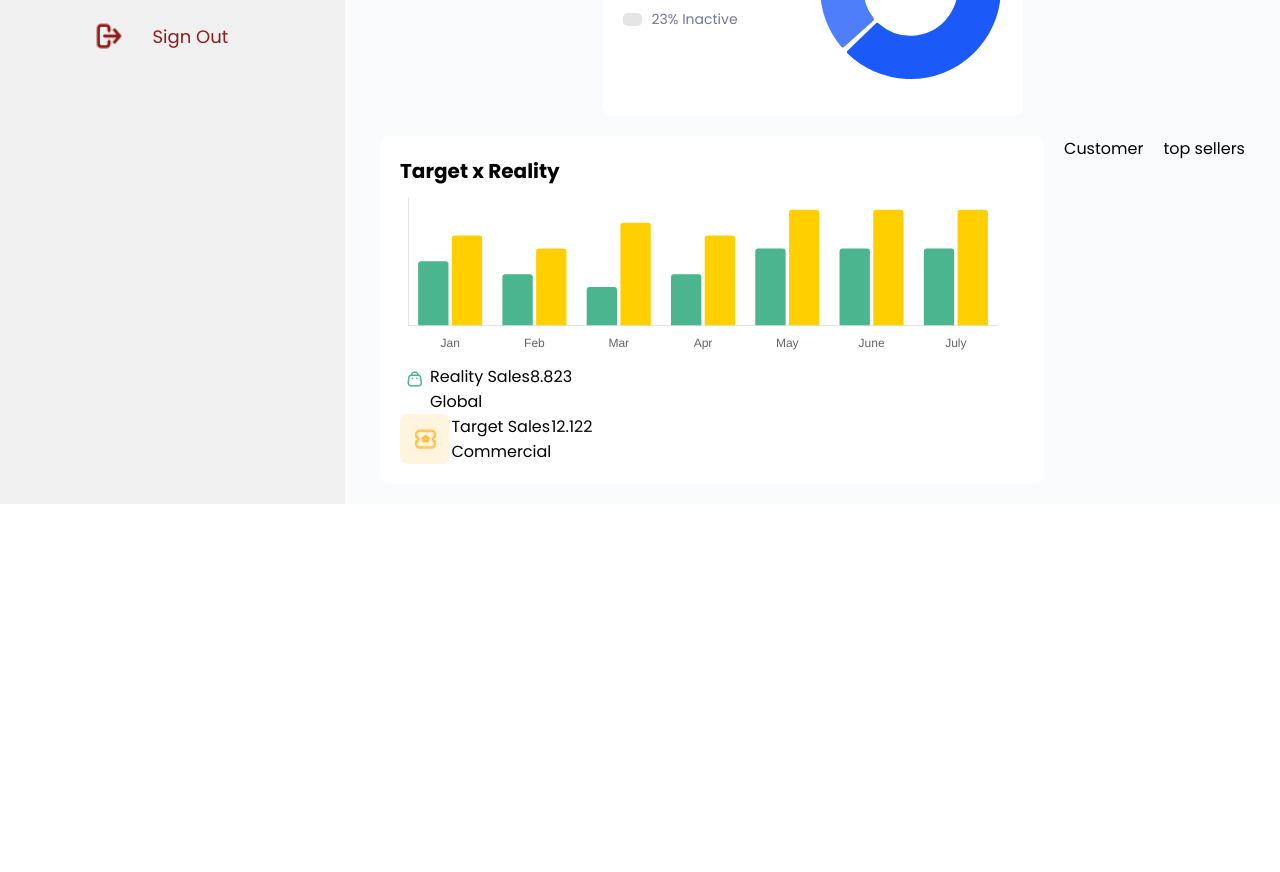
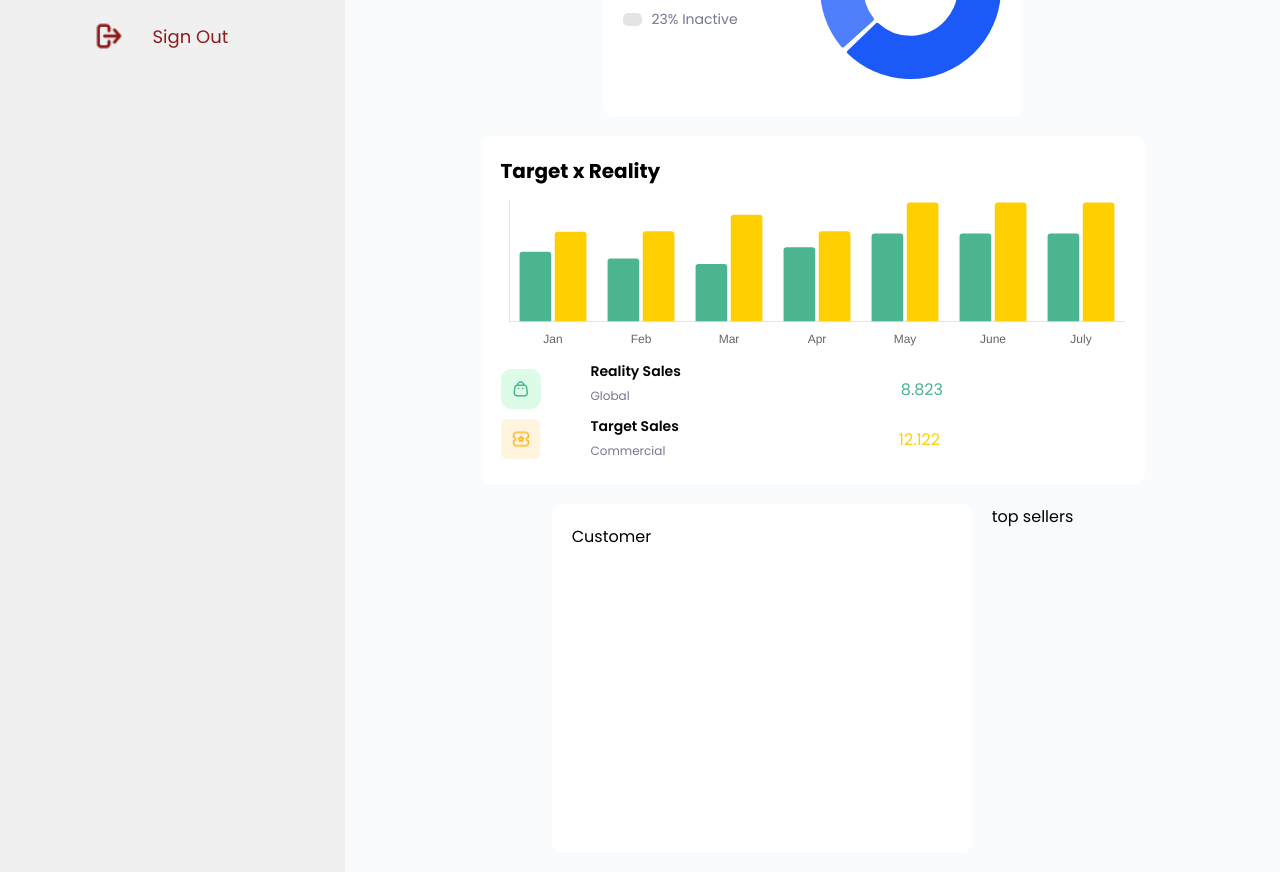
Before and after one commit to wesleydematos/dashboard, a React (Vite) app: page / in a window 1280 px wide. Shown: the part 740-1612 px from the top of the page. Before the commit the page ends 1244 px from the top, so only its background shows below. Built offline with nearby package versions, Linux system fonts and the light colour scheme.

Commit message:
style: updated target x reality

```diff
--- a/src/components/CustomerSatisfaction/index.jsx
+++ b/src/components/CustomerSatisfaction/index.jsx
@@ -1,6 +1,10 @@
+import { StyledCustomerSatisfaction } from "./style"
+
 function CustomerSatisfaction() {
     return (
-      <p>Customer</p>
+      <StyledCustomerSatisfaction>
+        Customer
+      </StyledCustomerSatisfaction>
     )
   }
 
--- a/src/components/CustomerSatisfaction/style.js
+++ b/src/components/CustomerSatisfaction/style.js
@@ -0,0 +1,9 @@
+import styled from "styled-components"
+
+export const StyledCustomerSatisfaction = styled.div`
+    height: 348px;
+    width: 420px;
+    padding: 20px;
+    background-color: var(--white-bg);
+    border-radius: 10px;
+`
--- a/src/components/TargetXReality/index.jsx
+++ b/src/components/TargetXReality/index.jsx
@@ -12,13 +12,13 @@ function TargetXReality() {
     datasets: [
       {
         label: "Reality Sales",
-        data: [5, 4, 3, 4, 6, 6, 6],
+        data: [1149, 1038, 948, 1223, 1448, 1448, 1448],
         backgroundColor: "#4ab58e",
         borderRadius: 3
       },
       {
         label: "Target Sales",
-        data: [7, 6, 8, 7, 9, 9, 9],
+        data: [1479, 1488, 1759, 1488, 1959, 1959, 1959],
         backgroundColor: "#ffcf00",
         borderRadius: 3
       },
@@ -52,23 +52,23 @@ function TargetXReality() {
     return (
       <StyledTargetXReality>
         <p>Target x Reality</p>
-        <div className="graph" style={{width: "598px", height: "157px"}}>
+        <div className="graph">
           <Bar
             data={data}
             options={options}
           />
         </div>
         <div className="content">
-          <div>
-            <div><img src={reality} alt="" /></div>
+          <div className="reality">
+            <div><img src={reality} alt="Reality"/></div>
             <div>
               <p>Reality Sales</p>
               <span>Global</span>
             </div>
             <p>8.823</p>
           </div>
-          <div>
-            <img src={target} alt="" />
+          <div className="target">
+            <img src={target} alt="Target"/>
             <div>
               <p>Target Sales</p>
               <span>Commercial</span>
--- a/src/components/TargetXReality/style.js
+++ b/src/components/TargetXReality/style.js
@@ -15,12 +15,79 @@ export const StyledTargetXReality = styled.div`
         font-size: 20px;
     }
 
+    .graph{
+        width: "598px";
+        height: "157px";
+    }
+
     .content{
         display: flex;
         flex-direction: column;
 
         > div{
             display: flex;
+            align-items: center;
+            height: 50px;
+        }
+    }
+
+    .reality{
+        > :nth-child(1){
+            display: flex;
+            justify-content: center;
+            align-items: center;
+            background-color: var(--green-2);
+            width: 40px;
+            height: 40px;
+            border-radius: 10px;
+            margin-right: 50px;
+        }
+
+        > :nth-child(2){
+            margin-right: 220px;
+            margin-bottom: 10px;
+
+            p{
+                font-weight: 600;
+                font-size: 14px;
+            }
+
+            span{
+                font-weight: 400;
+                font-size: 12px;
+                color: var(--text-gray);
+            }
+        }
+
+        > p{
+            color: var(--green-0);
+        }
+    }
+
+    .target{
+        img{
+            width: 40px;
+            height: 40px;
+            margin-right: 50px;
+        }
+
+        div{
+            margin-right: 220px;
+
+            p{
+                font-weight: 600;
+                font-size: 14px;
+            }
+
+            span{
+                font-weight: 400;
+                font-size: 12px;
+                color: var(--text-gray);
+            }
+        }
+
+        > p{
+            color: var(--yellow-0);
         }
     }
 `
```
